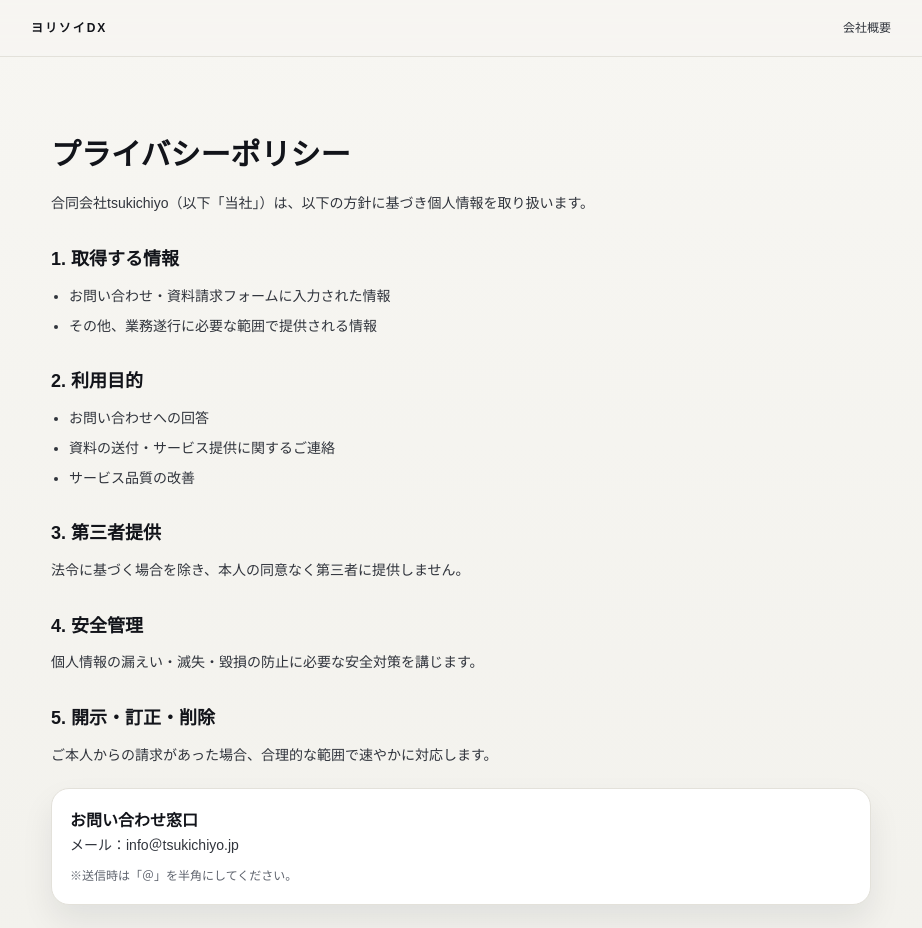
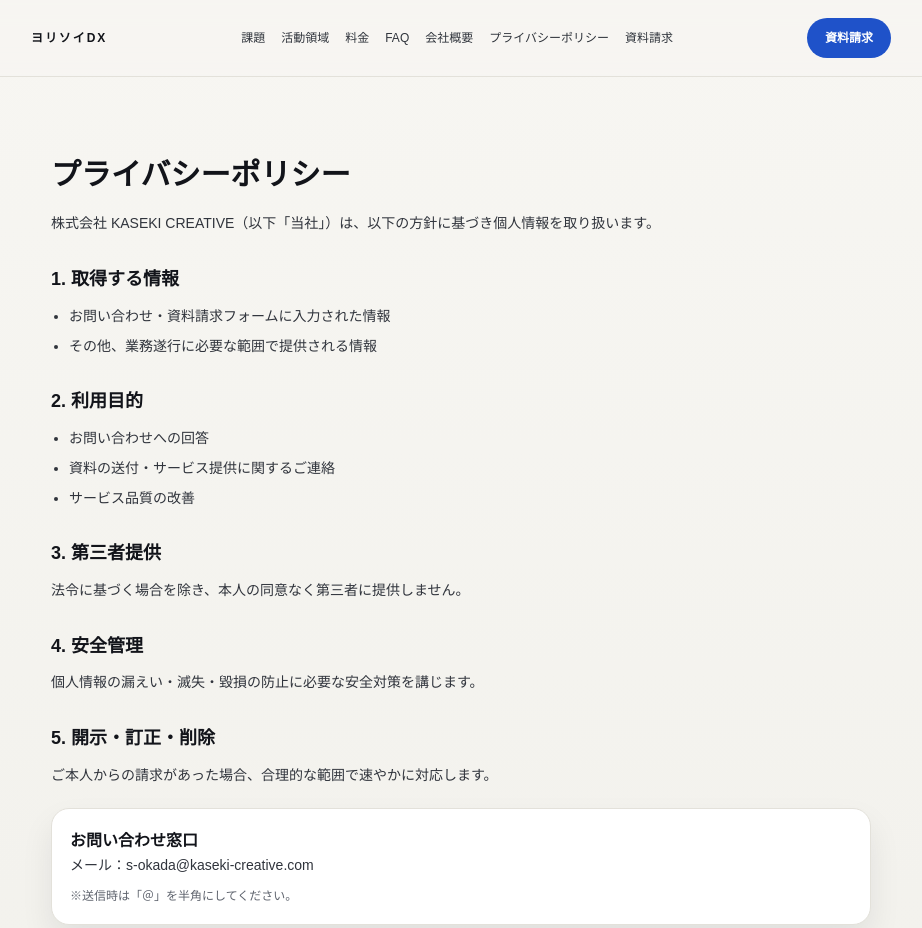
Before and after one commit to Tatsuki-Choki/yorisoi_dx, a website: page privacy/index.html in a window 1280 px wide. Shown: the top 928 px of the page, without its empty margins (179-1101 px from the left). Drawn offline with Linux system fonts and the light colour scheme; a web font is replaced by a local one.

Commit message:
fix: プライバシーポリシーの会社情報を正しい情報に修正
- 会社名: 合同会社tsukichiyo → 株式会社 KASEKI CREATIVE
- メール: info@tsukichiyo.jp → s-okada@kaseki-creative.com
- ナビゲーションリンクの拡充

Co-Authored-By: Claude Opus 4.5 <noreply@anthropic.com>

```diff
--- a/privacy/index.html
+++ b/privacy/index.html
@@ -81,6 +81,21 @@
       color: var(--ink-900);
     }
 
+    .nav-links {
+      display: flex;
+      gap: 16px;
+      flex-wrap: wrap;
+    }
+
+    .nav-cta {
+      padding: 10px 18px;
+      border-radius: 999px;
+      background: var(--accent-600);
+      color: #fff;
+      font-weight: 600;
+      font-size: 12px;
+    }
+
     main {
       padding: 72px 0 80px;
     }
@@ -144,14 +159,23 @@
   <header>
     <div class="container nav">
       <a class="logo" href="../index.html">ヨリソイDX</a>
-      <a href="../company/index.html">会社概要</a>
+      <div class="nav-links">
+        <a href="../index.html#problems">課題</a>
+        <a href="../index.html#usecases">活動領域</a>
+        <a href="../index.html#pricing">料金</a>
+        <a href="../index.html#faq">FAQ</a>
+        <a href="../company/index.html">会社概要</a>
+        <a href="../privacy/index.html">プライバシーポリシー</a>
+        <a href="../index.html#contact">資料請求</a>
+      </div>
+      <a class="nav-cta" href="../index.html#contact">資料請求</a>
     </div>
   </header>
 
   <main>
     <div class="container">
       <h1>プライバシーポリシー</h1>
-      <p>合同会社tsukichiyo（以下「当社」）は、以下の方針に基づき個人情報を取り扱います。</p>
+      <p>株式会社 KASEKI CREATIVE（以下「当社」）は、以下の方針に基づき個人情報を取り扱います。</p>
 
       <h2>1. 取得する情報</h2>
       <ul>
@@ -177,7 +201,7 @@
 
       <div class="policy-box">
         <strong>お問い合わせ窓口</strong>
-        <p>メール：info＠tsukichiyo.jp</p>
+        <p>メール：s-okada@kaseki-creative.com</p>
         <p class="note">※送信時は「＠」を半角にしてください。</p>
       </div>
     </div>
```
